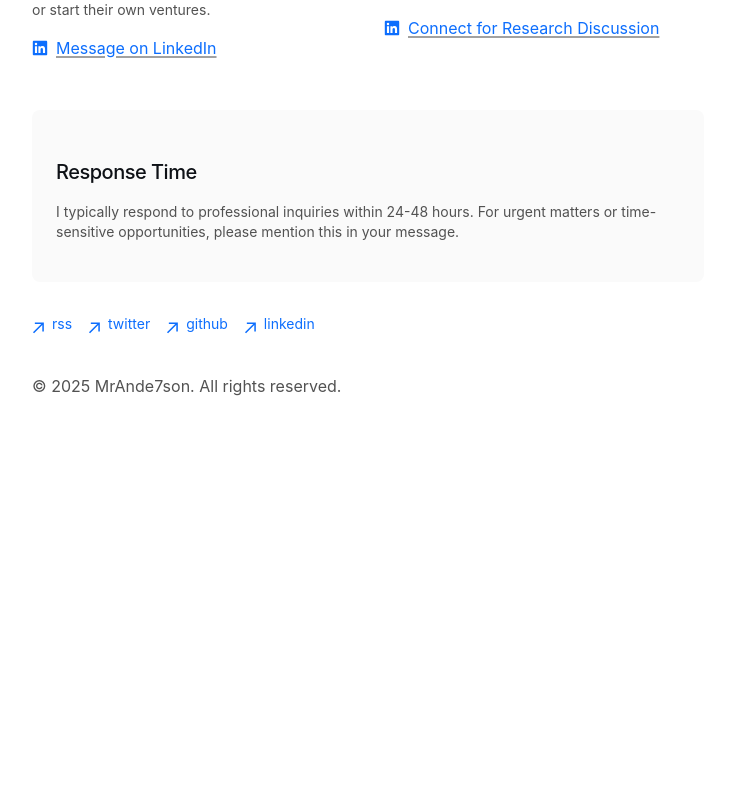
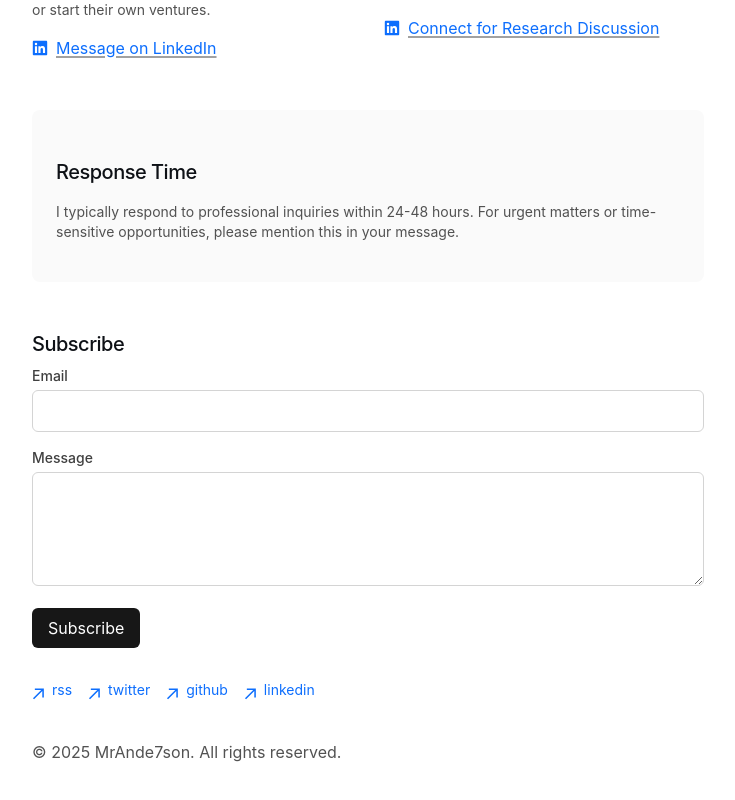
Before and after one commit to MrAnde7son/mrande7son-portfolio, a Next.js app: page /contact in a window 1280 px wide. Shown: the part 673-1473 px from the top of the page, without its empty margins (272-1007 px from the left). Before the commit the page ends 1295 px from the top, so only its background shows below. Built offline with nearby package versions, Linux system fonts and the light colour scheme.

Commit message:
Add email subscription form

```diff
--- /dev/null
+++ b/app/api/subscribe/route.ts
@@ -0,0 +1,38 @@
+import { NextResponse } from 'next/server'
+
+export async function POST(request: Request) {
+  const { email, message } = await request.json()
+
+  if (!email || !message) {
+    return NextResponse.json({ error: 'Email and message are required' }, { status: 400 })
+  }
+
+  const apiKey = process.env.RESEND_API_KEY
+  if (!apiKey) {
+    console.error('RESEND_API_KEY is not set')
+    return NextResponse.json({ error: 'Server configuration error' }, { status: 500 })
+  }
+
+  const res = await fetch('https://api.resend.com/emails', {
+    method: 'POST',
+    headers: {
+      Authorization: `Bearer ${apiKey}`,
+      'Content-Type': 'application/json',
+    },
+    body: JSON.stringify({
+      from: 'Portfolio <onboarding@resend.dev>',
+      to: ['mizrahi.itamar@gmail.com'],
+      reply_to: email,
+      subject: 'New contact subscription',
+      text: message,
+    }),
+  })
+
+  if (!res.ok) {
+    const text = await res.text()
+    console.error('Failed to send email', text)
+    return NextResponse.json({ error: 'Failed to send message' }, { status: 500 })
+  }
+
+  return NextResponse.json({ success: true })
+}
--- /dev/null
+++ b/app/contact/SubscribeForm.tsx
@@ -0,0 +1,73 @@
+'use client'
+import { useState } from 'react'
+
+export default function SubscribeForm() {
+  const [email, setEmail] = useState('')
+  const [message, setMessage] = useState('')
+  const [status, setStatus] = useState<'idle' | 'loading' | 'success' | 'error'>('idle')
+
+  async function handleSubmit(e: React.FormEvent<HTMLFormElement>) {
+    e.preventDefault()
+    setStatus('loading')
+    try {
+      const res = await fetch('/api/subscribe', {
+        method: 'POST',
+        headers: { 'Content-Type': 'application/json' },
+        body: JSON.stringify({ email, message }),
+      })
+      if (res.ok) {
+        setStatus('success')
+        setEmail('')
+        setMessage('')
+      } else {
+        setStatus('error')
+      }
+    } catch {
+      setStatus('error')
+    }
+  }
+
+  return (
+    <form onSubmit={handleSubmit} className="space-y-4">
+      <div>
+        <label htmlFor="email" className="block text-sm font-medium text-neutral-700 dark:text-neutral-200 mb-1">
+          Email
+        </label>
+        <input
+          id="email"
+          type="email"
+          required
+          value={email}
+          onChange={(e) => setEmail(e.target.value)}
+          className="w-full px-3 py-2 border border-neutral-300 rounded-md bg-white dark:bg-neutral-900 dark:border-neutral-700"
+        />
+      </div>
+      <div>
+        <label htmlFor="message" className="block text-sm font-medium text-neutral-700 dark:text-neutral-200 mb-1">
+          Message
+        </label>
+        <textarea
+          id="message"
+          required
+          value={message}
+          onChange={(e) => setMessage(e.target.value)}
+          rows={4}
+          className="w-full px-3 py-2 border border-neutral-300 rounded-md bg-white dark:bg-neutral-900 dark:border-neutral-700"
+        />
+      </div>
+      <button
+        type="submit"
+        disabled={status === 'loading'}
+        className="px-4 py-2 rounded-md bg-neutral-900 text-white dark:bg-neutral-100 dark:text-neutral-900"
+      >
+        {status === 'loading' ? 'Sending...' : 'Subscribe'}
+      </button>
+      {status === 'success' && (
+        <p className="text-sm text-green-600 dark:text-green-400">Message sent!</p>
+      )}
+      {status === 'error' && (
+        <p className="text-sm text-red-600 dark:text-red-400">Something went wrong. Please try again.</p>
+      )}
+    </form>
+  )
+}
--- a/app/contact/page.tsx
+++ b/app/contact/page.tsx
@@ -1,4 +1,5 @@
 import Link from 'next/link'
+import SubscribeForm from './SubscribeForm'
 
 export const metadata = {
   title: 'Contact - Itamar Mizrahi',
@@ -118,6 +119,11 @@ export default function Contact() {
               I typically respond to professional inquiries within 24-48 hours. For urgent matters or time-sensitive opportunities, please mention this in your message.
             </p>
           </div>
+
+          <div className="mt-12">
+            <h2 className="text-lg font-semibold tracking-tighter mb-4">Subscribe</h2>
+            <SubscribeForm />
+          </div>
         </div>
       </div>
     </section>
```
